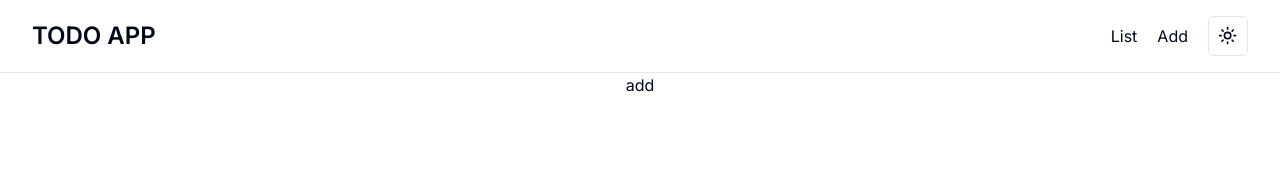
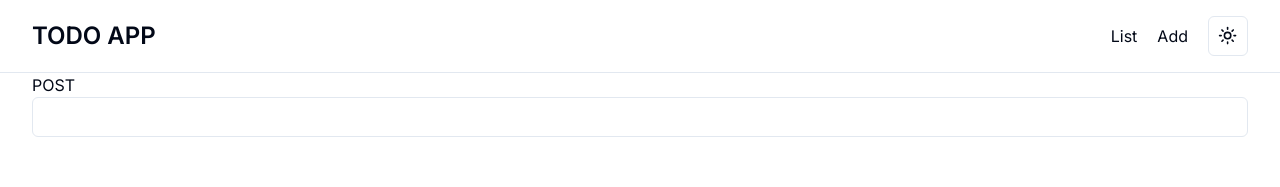
Before and after one commit to hukuryo/next-shadcn, a Next.js app: page /add in a window 1280 px wide. Shown: the top 187 px of the page. Built offline with nearby package versions, Linux system fonts and the light colour scheme.

Commit message:
containerコンポーネントを作成

```diff
--- a/app/add/page.tsx
+++ b/app/add/page.tsx
@@ -1,13 +1,15 @@
 import React from "react";
 import { Header } from "@/components/header";
+import { Input } from "@/components/ui/input";
+import { Container } from "@/components/container";
 
 export default function page() {
   return (
     <>
       <Header />
-      <div className="text-center">
-        <p>add</p>
-      </div>
+      <Container pageTitle="POST">
+        <Input />
+      </Container>
     </>
   );
 }
--- /dev/null
+++ b/components/container.tsx
@@ -0,0 +1,15 @@
+import React from "react";
+
+type container = {
+  children: React.ReactNode;
+  pageTitle: string;
+};
+
+export const Container = ({ children, pageTitle }: container) => {
+  return (
+    <main className="container">
+      <p>{pageTitle}</p>
+      {children}
+    </main>
+  );
+};
--- /dev/null
+++ b/components/ui/input.tsx
@@ -0,0 +1,25 @@
+import * as React from "react"
+
+import { cn } from "@/lib/utils"
+
+export interface InputProps
+  extends React.InputHTMLAttributes<HTMLInputElement> {}
+
+const Input = React.forwardRef<HTMLInputElement, InputProps>(
+  ({ className, type, ...props }, ref) => {
+    return (
+      <input
+        type={type}
+        className={cn(
+          "flex h-10 w-full rounded-md border border-input bg-background px-3 py-2 text-sm ring-offset-background file:border-0 file:bg-transparent file:text-sm file:font-medium placeholder:text-muted-foreground focus-visible:outline-none focus-visible:ring-2 focus-visible:ring-ring focus-visible:ring-offset-2 disabled:cursor-not-allowed disabled:opacity-50",
+          className
+        )}
+        ref={ref}
+        {...props}
+      />
+    )
+  }
+)
+Input.displayName = "Input"
+
+export { Input }
```
